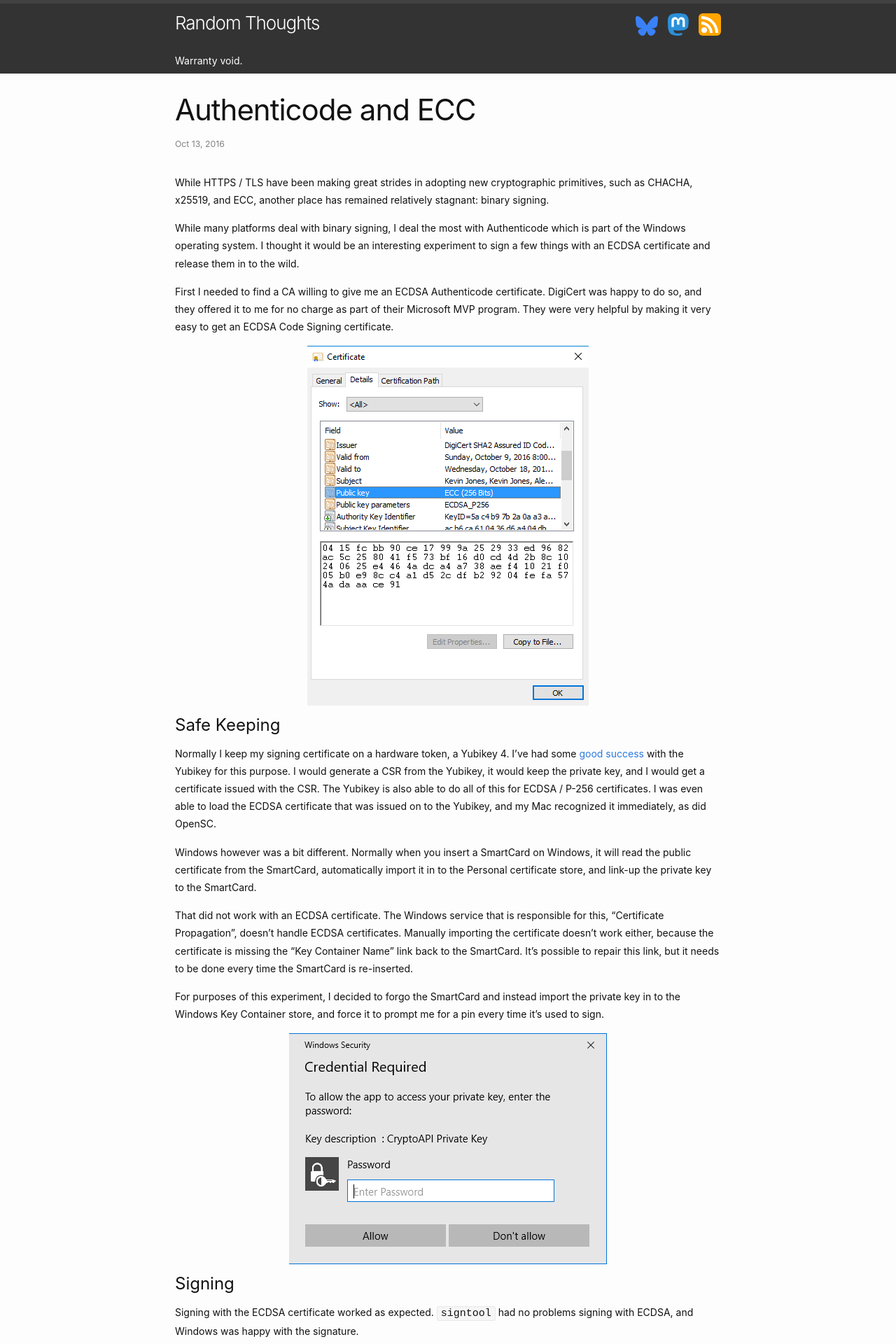
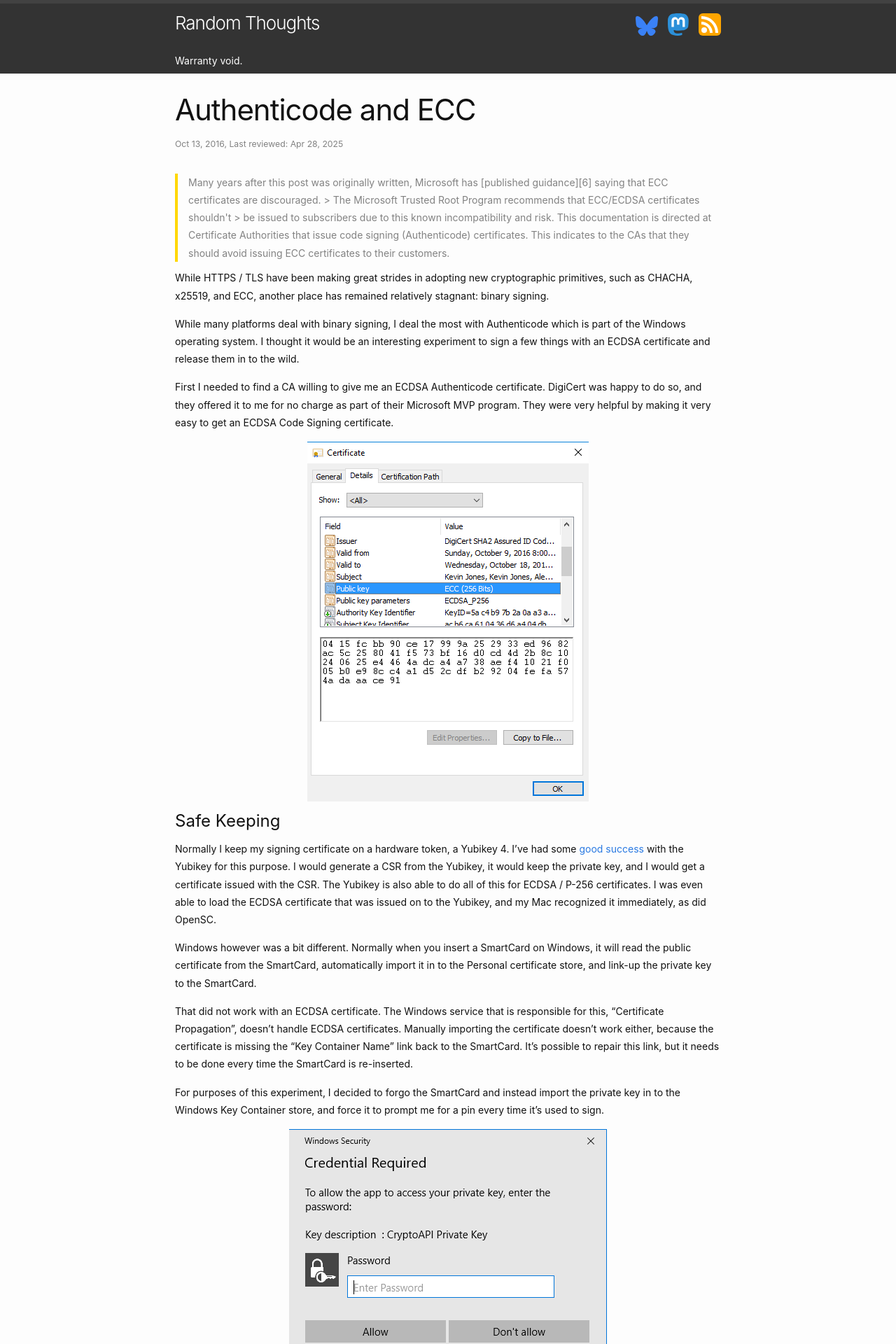
Before and after one commit to vcsjones/vcsjones.dev, a Jekyll site: the page built from _posts/2016-10-13-authenticode-and-ecc.md, in a window 1280 px wide. Shown: the top 1920 px of the page at 70% size. Built offline with Jekyll 4.4.1, drawn with Linux system fonts in a browser that asks for light colours.

Commit message:
Get rid of SRI, bump Jekyll, add notice to ECC authenticode post

```diff
--- a/Gemfile
+++ b/Gemfile
@@ -4,7 +4,7 @@
 gem 'base64', '~> 0.2'
 gem 'bigdecimal', '~> 3.1', '>= 3.1.7'
 gem 'csv', '~> 3.3.0'
-gem 'jekyll', '~> 4.3.3'
+gem 'jekyll', '~> 4.4.1'
 gem 'kramdown-parser-gfm', '~> 1.1'
 gem 'jekyll-paginate', '=1.1.0'
 gem 'rake'
--- a/_includes/footer.html
+++ b/_includes/footer.html
@@ -1,2 +1,2 @@
 <footer class="site-footer"></footer>
-<link rel="stylesheet" crossorigin="anonymous" integrity="sha256-{% sri_scss_hash css/code.scss %}" href="{{ "/css/code.css" | prepend: site.baseurl }}?{% sri_scss_hex_hash css/code.scss %}">
+<link rel="stylesheet" crossorigin="anonymous" href="{{ "/css/code.css" | prepend: site.baseurl }}?{% sri_scss_hex_hash css/code.scss %}">
--- a/_includes/head.html
+++ b/_includes/head.html
@@ -4,7 +4,7 @@
   {% if page.hide %}<meta name="ROBOTS" content="NOINDEX, NOFOLLOW">{% endif %}
   <title>{% if page.title %}{{ page.title | escape }}{% else %}{{ site.title | escape }}{% endif %}</title>
   <meta name="description" content="{% if page.excerpt %}{{ page.excerpt | strip_html | strip_newlines | truncate: 160 }}{% else %}{{ site.description }}{% endif %}">
-  <link rel="stylesheet" crossorigin="anonymous" integrity="sha256-{% sri_scss_hash css/main.scss %}" href="{{ "/css/main.css" | prepend: site.baseurl }}?{% sri_scss_hex_hash css/main.scss %}">
+  <link rel="stylesheet" crossorigin="anonymous" href="{{ "/css/main.css" | prepend: site.baseurl }}?{% sri_scss_hex_hash css/main.scss %}">
   <link rel="canonical" href="{{ page.url | replace:'index.html','' | prepend: site.baseurl | prepend: site.url }}">
   <link rel="alternate" type="application/rss+xml" title="{{ site.title }}" href="{{ "/feed.xml" | prepend: site.baseurl | prepend: site.url }}">
 
--- a/_posts/2016-10-13-authenticode-and-ecc.md
+++ b/_posts/2016-10-13-authenticode-and-ecc.md
@@ -2,8 +2,21 @@
 layout: post
 title:  "Authenticode and ECC"
 date:   2016-10-13 9:30:00 -0400
+modified: 2025-04-28 10:00:00 -0400
 categories: Security
 ---
+
+<aside>
+Many years after this post was originally written, Microsoft has [published guidance][6]
+saying that ECC certificates are discouraged.
+
+> The Microsoft Trusted Root Program recommends that ECC/ECDSA certificates shouldn't
+> be issued to subscribers due to this known incompatibility and risk.
+
+This documentation is directed at Certificate Authorities that issue code signing
+(Authenticode) certificates. This indicates to the CAs that they should avoid issuing
+ECC certificates to their customers.
+</aside>
 
 While HTTPS / TLS have been making great strides in adopting new cryptographic
 primitives, such as CHACHA, x25519, and ECC, another place has remained
@@ -117,3 +130,4 @@
 [3]: /images/signing-ecdsa-pin-prompt.png
 [4]: /images/signing-ecdsa-cert.png
 [5]: /images/signing-triple-sign.png
+[6]: https://learn.microsoft.com/en-us/security/trusted-root/program-requirements#b-signature-requirements
--- a/_sass/_layout.scss
+++ b/_sass/_layout.scss
@@ -274,7 +274,7 @@
     color: $grey-color;
     border-left: 4px solid gold;
     padding-left: calc($spacing-unit / 2);
-    min-height: 48px;
+    margin: 8pt 0;
     letter-spacing: 0;
 }
 
```
Also changed, not shown: Gemfile.lock.
